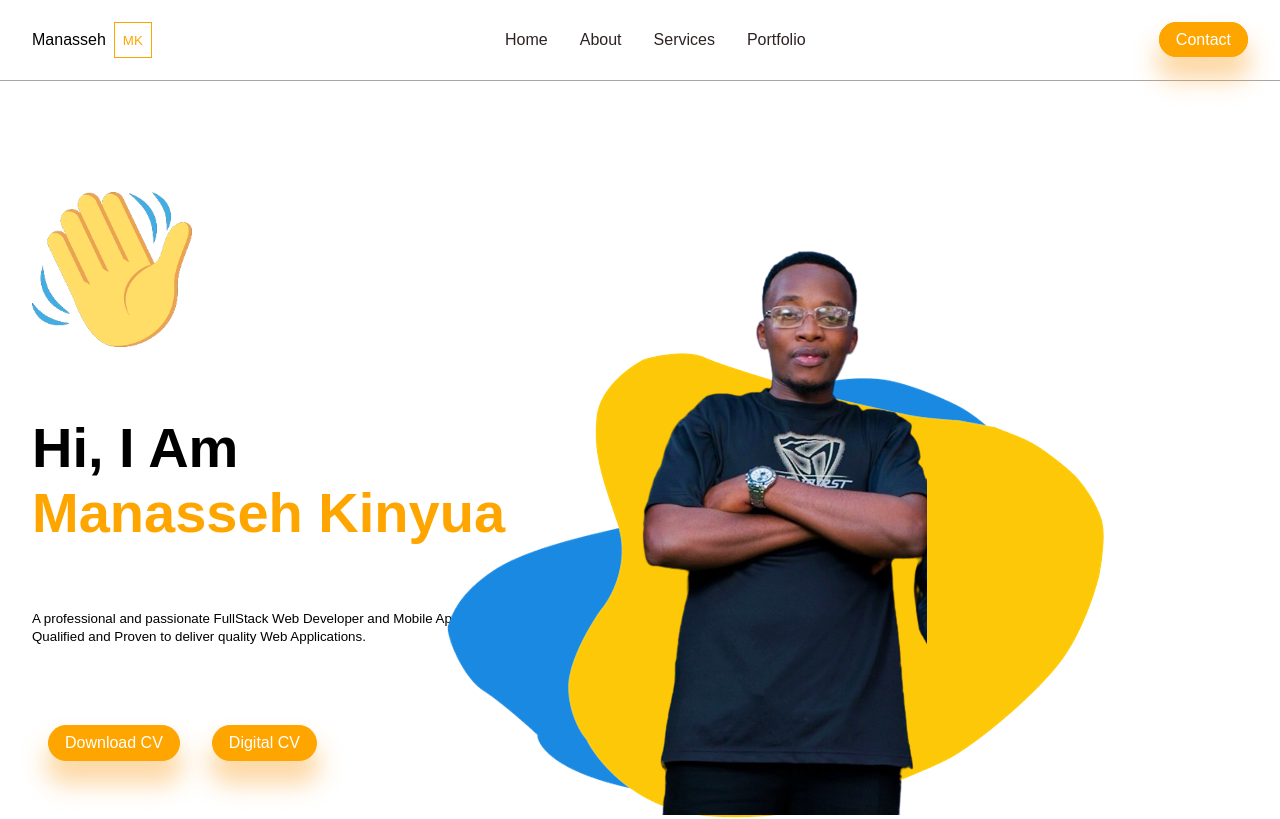
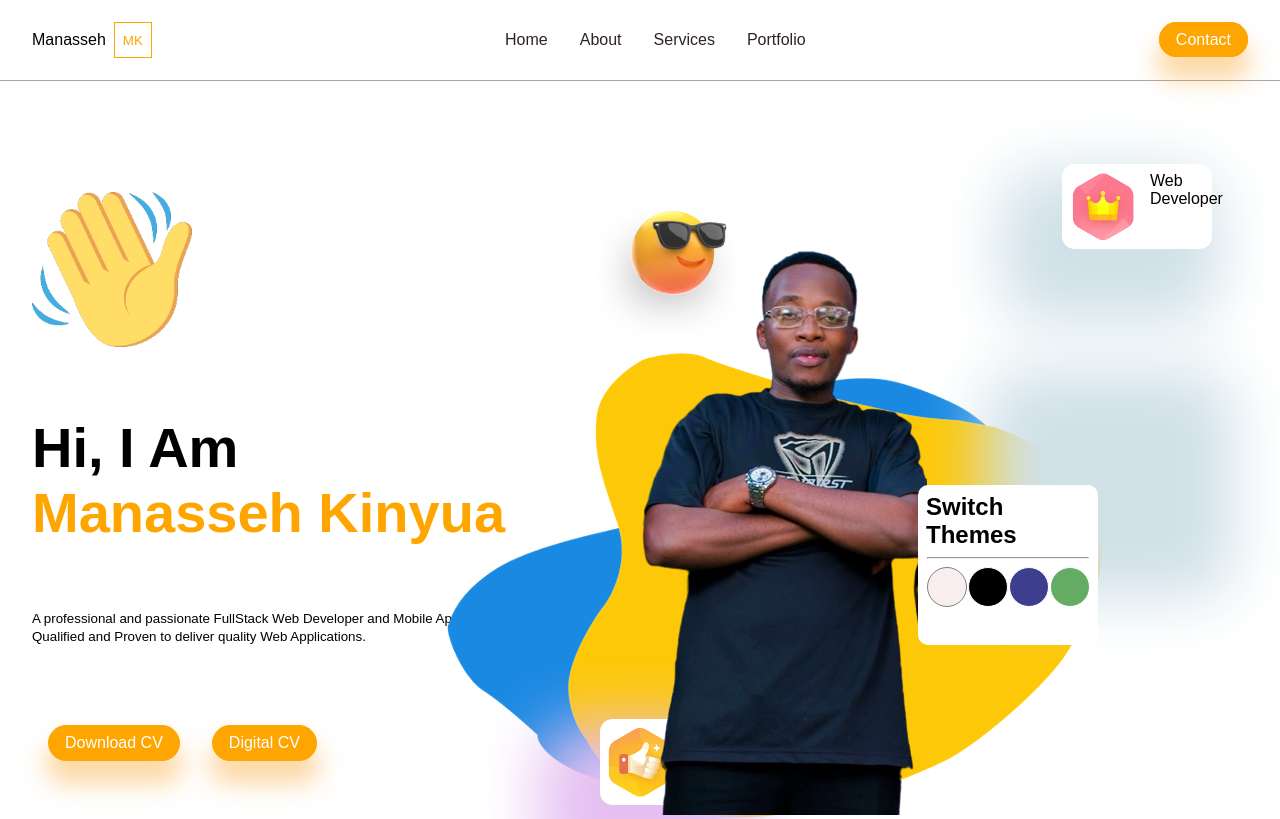
Before and after one commit to Manasseh-Kinyua/nasseh-kinyua, an Angular app: page / in a window 1280 px wide. Shown: the top 819 px of the page. Built offline with nearby package versions, Linux system fonts and the light colour scheme.

Commit message:
add floating elements to the inttro section to complete it

```diff
--- a/src/app/app.component.html
+++ b/src/app/app.component.html
@@ -65,6 +65,26 @@
           <div class="green-option"></div>
         </div>
       </div>
+
+      <div class="intro-emoji-holder">
+        <img src="../assets/images/glassesimoji.png" alt="glassesimoji">
+      </div>
+
+      <div class="floating-div-1">
+        <img src="../assets/images/crown.png" alt="">
+        <div>
+          <p>Web</p>
+          <p>Developer</p>
+        </div>
+      </div>
+
+      <div class="floating-div-2">
+        <img src="../assets/images/thumbup.png" alt="">
+        <div>
+          <p>Web</p>
+          <p>Designer</p>
+        </div>
+      </div>
     </div>
   </div>
 </div>
--- a/src/app/app.component.scss
+++ b/src/app/app.component.scss
@@ -115,7 +115,7 @@
             flex: 2;
             width: 49%;
             background: var(--mainBg);
-            // background: black;
+            position: relative;
 
             .r-intro-images {
                 display: flex;
@@ -155,9 +155,17 @@
 
             .theme-options-holder {
                 width: 30%;
-                height: 10%;
+                height: 10rem;
                 border-radius: 10px;
-                background: rgb(254, 229, 2);
+                background: rgb(255, 200, 0);
+                background: white;
+                position: absolute;
+                top: 43%;
+                left: 45%;
+                z-index: 3;
+                -webkit-box-shadow: 101px -81px 63px 34px rgba(208,225,232,1);
+                -moz-box-shadow: 101px -81px 63px 34px rgba(208,225,232,1);
+                box-shadow: 101px -81px 63px 34px rgba(208,225,232,1);
 
                 .theme-header {
                     display: flex;
@@ -239,6 +247,61 @@
                     }
                 }
             }
+
+            .intro-emoji-holder {
+                position: absolute;
+                top: 10%;
+                left: -10%;
+
+                img {
+                    width: 10rem;
+                }
+            }
+
+            .floating-div-1 {
+                position: absolute;
+                top: 6%;
+                right: 6%;
+                background-color: white;
+                display: flex;
+                width: 25%;
+                border-radius: .8rem;
+                -webkit-box-shadow: -27px 40px 63px 34px rgba(208,225,232,1);
+                -moz-box-shadow: -27px 40px 63px 34px rgba(208,225,232,1);
+                box-shadow: -27px 40px 63px 34px rgba(208,225,232,1);
+                img {
+                    width: 4rem;
+                    margin: .5rem;
+                }
+
+                div {
+                    display: flex;
+                    flex-direction: column;
+                    margin: .5rem;
+                }
+            }
+            .floating-div-2 {
+                position: absolute;
+                top: 70%;
+                left: -8%;
+                background-color: white;
+                display: flex;
+                width: 25%;
+                border-radius: .8rem;
+                -webkit-box-shadow: -27px 40px 63px 34px rgba(208,225,232,1);
+                -moz-box-shadow: -27px 40px 63px 34px rgba(208,225,232,1);
+                box-shadow: -27px 40px 63px 34px rgb(229, 191, 241);
+                img {
+                    width: 4rem;
+                    margin: .5rem;
+                }
+
+                div {
+                    display: flex;
+                    flex-direction: column;
+                    margin: .5rem;
+                }
+            }
         }
     }
 }
```
